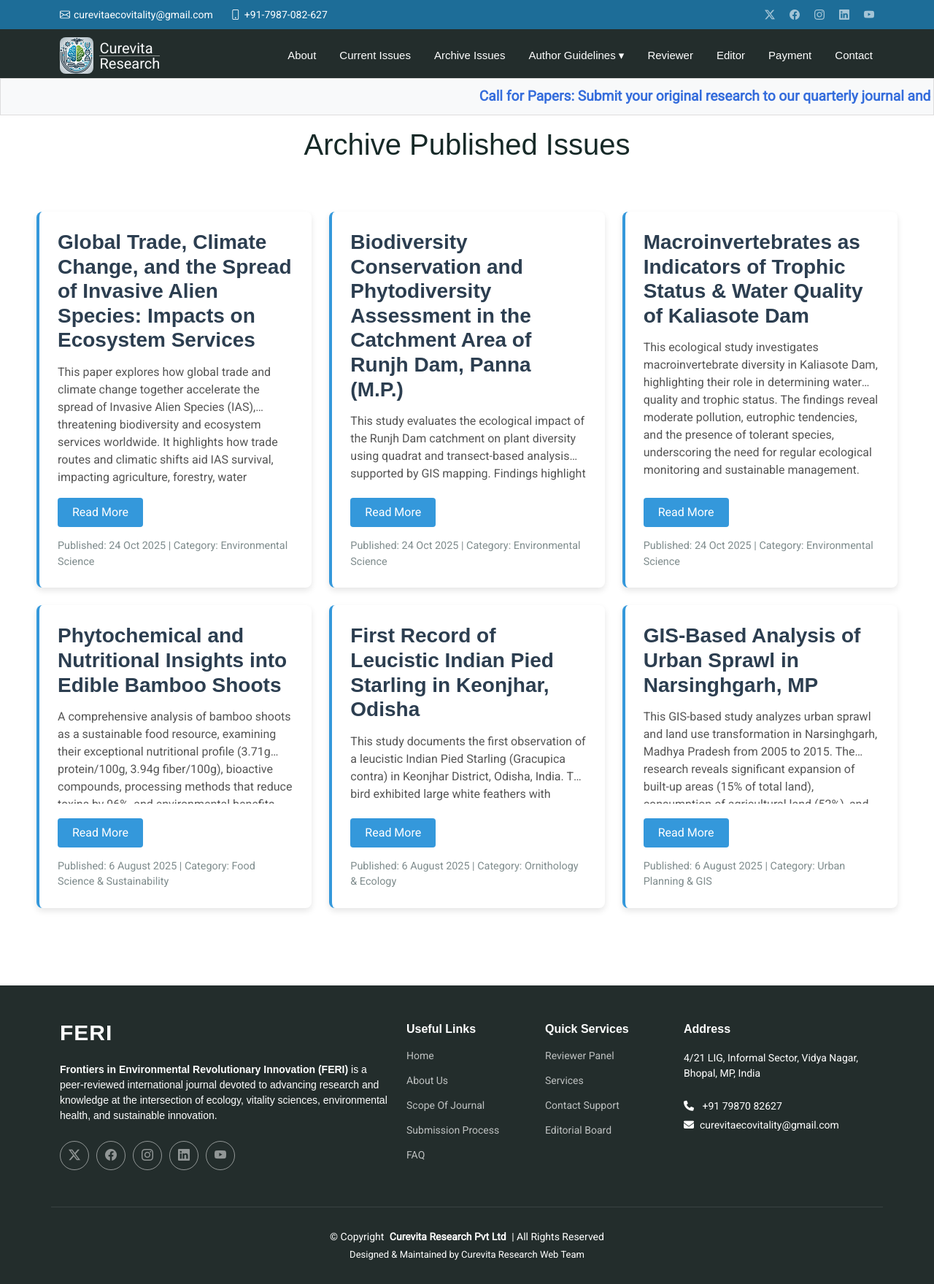
After one commit to shah5fahad/feri_project, a Flask app: page /archive_issue in a window 1280 px wide. The commit adds this page. Shown: the whole page at 73% size. Run offline with Flask 3, Linux system fonts and the light colour scheme; some libraries are stand-ins or nearby versions.

Commit message:
Update archive section

```diff
--- a/main_app/routes.py
+++ b/main_app/routes.py
@@ -41,6 +41,11 @@ def current_issue():
     return render_template('Current_issue.html')
 
 
+@app.route('/archive_issue')
+def archive_issue():
+    return render_template('archive_issue.html')
+
+
 @app.route('/runjh_dam_biodiversity')
 def runjh_dam_biodiversity():
     return render_template('runjh_dam_biodiversity.html')
--- /dev/null
+++ b/main_app/templates/archive_issue.html
@@ -0,0 +1,207 @@
+{% extends 'base.html' %}
+
+{% block title %}Current Research Issues - Frontiers in Environmental Revolutionary Innovation{% endblock %}
+
+{% block content %}
+<br><br><br><br>
+<style>
+    .research-container {
+        max-width: 1200px;
+        margin: 0 auto;
+        padding: 10px;
+        margin-top: 20px;
+    }
+    .page-title {
+        color: #2c3e50;
+        margin-bottom: 40px;
+        padding-bottom: 15px;
+        border-bottom: 2px solid #3498db;
+        text-align: center;
+        font-weight: 600;
+    }
+    .research-card {
+        background-color: white;
+        border-radius: 8px;
+        padding: 25px;
+        margin-bottom: 25px;
+        box-shadow: 0 4px 8px rgba(0,0,0,0.1);
+        transition: all 0.3s ease;
+        border-left: 4px solid #3498db;
+        height: 100%;
+        display: flex;
+        flex-direction: column;
+    }
+    .research-card-link {
+        text-decoration: none;
+        color: inherit;
+    }
+    .research-card-link:hover .research-card {
+        transform: translateY(-5px);
+        box-shadow: 0 6px 12px rgba(0,0,0,0.15);
+        border-left: 4px solid #2980b9;
+    }
+    .research-card-link:active .research-card {
+        transform: translateY(-2px);
+    }
+    .research-title {
+        color: #2c3e50;
+        font-weight: 600;
+        margin-bottom: 15px;
+    }
+    .research-description {
+        color: #555;
+        margin-bottom: 20px;
+        display: -webkit-box;
+        -webkit-line-clamp: 3;
+        -webkit-box-orient: vertical;
+        overflow: hidden;
+        flex-grow: 1;
+    }
+    .read-more-btn {
+        background-color: #3498db;
+        color: white;
+        border: none;
+        padding: 8px 20px;
+        border-radius: 4px;
+        font-weight: 500;
+        transition: background-color 0.3s;
+        align-self: flex-start;
+    }
+    .research-card-link:hover .read-more-btn {
+        background-color: #2980b9;
+    }
+    .research-meta {
+        font-size: 0.9rem;
+        color: #7f8c8d;
+        margin-top: 15px;
+    }
+    @media (max-width: 768px) {
+        .research-card {
+            padding: 20px;
+        }
+        .research-title {
+            font-size: 1.1rem;
+        }
+    }
+</style>
+
+<div class="research-container">
+    <div class="container section-title" data-aos="fade-up">
+        <h1 lass="fw-bold ">Archive Published Issues</h1>
+    </div>
+    <div class="row">
+        <!-- Research Item 1 -->
+        <div class="col-md-6 col-lg-4 mb-4">
+            <a href="/global_trade_climate_invasive_species" class="research-card-link">
+                <div class="research-card">
+                    <h3 class="research-title">
+                        Global Trade, Climate Change, and the Spread of Invasive Alien Species: Impacts on Ecosystem Services
+                    </h3>
+                    <p class="research-description">
+                        This paper explores how global trade and climate change together accelerate the spread of Invasive Alien Species (IAS), threatening biodiversity and ecosystem services worldwide. It highlights how trade routes and climatic shifts aid IAS survival, impacting agriculture, forestry, water systems, and human well-being, while stressing the urgent need for integrated ecological, economic, and policy measures.
+                    </p>
+                    <button class="read-more-btn">Read More</button>
+                    <div class="research-meta">
+                        <span>Published: 24 Oct 2025 </span> |
+                        <span>Category: Environmental Science</span>
+                    </div>
+                </div>
+            </a>
+        </div>
+
+
+        <!-- Research Item 2 -->
+        <div class="col-md-6 col-lg-4 mb-4">
+            <a href="/runjh_dam_biodiversity" class="research-card-link">
+                <div class="research-card">
+                    <h3 class="research-title">
+                        Biodiversity Conservation and Phytodiversity Assessment in the Catchment Area of Runjh Dam, Panna (M.P.)
+                    </h3>
+                    <p class="research-description">
+                        This study evaluates the ecological impact of the Runjh Dam catchment on plant diversity using quadrat and transect-based analysis supported by GIS mapping.
+                        Findings highlight major shifts in species distribution, soil changes, and habitat fragmentation, while also stressing the role of afforestation, buffer zones, and community-based conservation in sustainable development.
+                    </p>
+                    <button class="read-more-btn">Read More</button>
+                    <div class="research-meta">
+                        <span>Published: 24 Oct 2025 </span> |
+                        <span>Category: Environmental Science</span>
+                    </div>
+                </div>
+            </a>
+        </div>
+
+
+        <!-- Research Item 3 -->
+        <div class="col-md-6 col-lg-4 mb-4">
+            <a href="/genetic_fidelity" class="research-card-link">
+                <div class="research-card">
+                    <h3 class="research-title">
+                        Macroinvertebrates as Indicators of Trophic Status & Water Quality of Kaliasote Dam
+                    </h3>
+                    <p class="research-description">
+                        This ecological study investigates macroinvertebrate diversity in Kaliasote Dam, highlighting their role in determining water quality and trophic status. The findings reveal moderate pollution, eutrophic tendencies, and the presence of tolerant species, underscoring the need for regular ecological monitoring and sustainable management.
+                    </p>
+                    <button class="read-more-btn">Read More</button>
+                    <div class="research-meta">
+                        <span>Published: 24 Oct 2025 </span> |
+                        <span>Category: Environmental Science</span>
+                    </div>
+                </div>
+            </a>
+        </div>
+
+
+        <div class="col-md-6 col-lg-4 mb-4">
+            <a href="/bamboo_shoots_research" class="research-card-link">
+                <div class="research-card">
+                    <h3 class="research-title">Phytochemical and Nutritional Insights into Edible Bamboo Shoots</h3>
+                    <p class="research-description">
+                        A comprehensive analysis of bamboo shoots as a sustainable food resource, examining their exceptional nutritional profile (3.71g protein/100g, 3.94g fiber/100g), bioactive compounds, processing methods that reduce toxins by 96%, and environmental benefits including carbon sequestration of 12-60 tons CO₂/hectare/year.
+                    </p>
+                    <button class="read-more-btn">Read More</button>
+                    <div class="research-meta">
+                        <span>Published: 6 August 2025</span> |
+                        <span>Category: Food Science & Sustainability</span>
+                    </div>
+                </div>
+            </a>
+        </div>
+
+
+        <div class="col-md-6 col-lg-4 mb-4">
+            <a href="/leucistic_starling" class="research-card-link">
+                <div class="research-card">
+                    <h3 class="research-title">First Record of Leucistic Indian Pied Starling in Keonjhar, Odisha</h3>
+                    <p class="research-description">
+                        This study documents the first observation of a leucistic Indian Pied Starling (Gracupica contra) in Keonjhar District, Odisha, India. The bird exhibited large white feathers with preserved black soft-part pigmentation (normal eye and bill), consistent with leucism rather than albinism. This represents one of the few reports of leucism in this species from eastern India.
+                    </p>
+                    <button class="read-more-btn">Read More</button>
+                    <div class="research-meta">
+                        <span>Published: 6 August 2025</span> |
+                        <span>Category: Ornithology & Ecology</span>
+                    </div>
+                </div>
+            </a>
+        </div>
+
+        <div class="col-md-6 col-lg-4 mb-4">
+            <a href="/urban_sprawl_narsinghgarh" class="research-card-link">
+                <div class="research-card">
+                    <h3 class="research-title">GIS-Based Analysis of Urban Sprawl in Narsinghgarh, MP</h3>
+                    <p class="research-description">
+                        This GIS-based study analyzes urban sprawl and land use transformation in Narsinghgarh, Madhya Pradesh from 2005 to 2015. The research reveals significant expansion of built-up areas (15% of total land), consumption of agricultural land (52%), and patterns of development along transportation corridors. Population projections indicate continued growth, necessitating sustainable urban planning strategies.
+                    </p>
+                    <button class="read-more-btn">Read More</button>
+                    <div class="research-meta">
+                        <span>Published: 6 August 2025</span> |
+                        <span>Category: Urban Planning & GIS</span>
+                    </div>
+                </div>
+            </a>
+        </div>
+    </div>
+</div>
+
+<br><br><br>
+
+{% endblock %}
--- a/main_app/templates/base.html
+++ b/main_app/templates/base.html
@@ -119,6 +119,7 @@
                   <ul>
                      <li><a href="/about">About</a></li>
                      <li><a href="/current_issue">Current Issues</a></li>
+                     <li><a href="/archive_issue">Archive Issues</a></li>
                      <li class="dropdown">
                         <div class="dropdown-content">Author Guidelines ▾</div>
                         <ul class="dropdown-contents">
```
